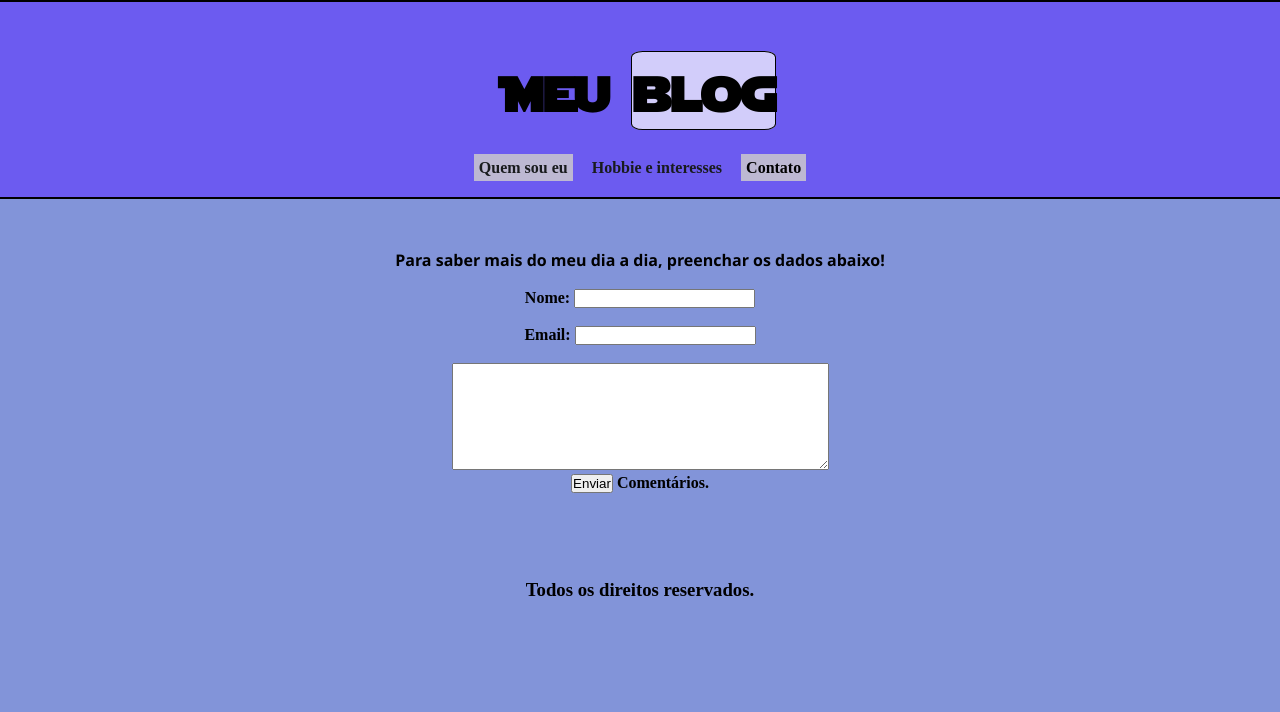
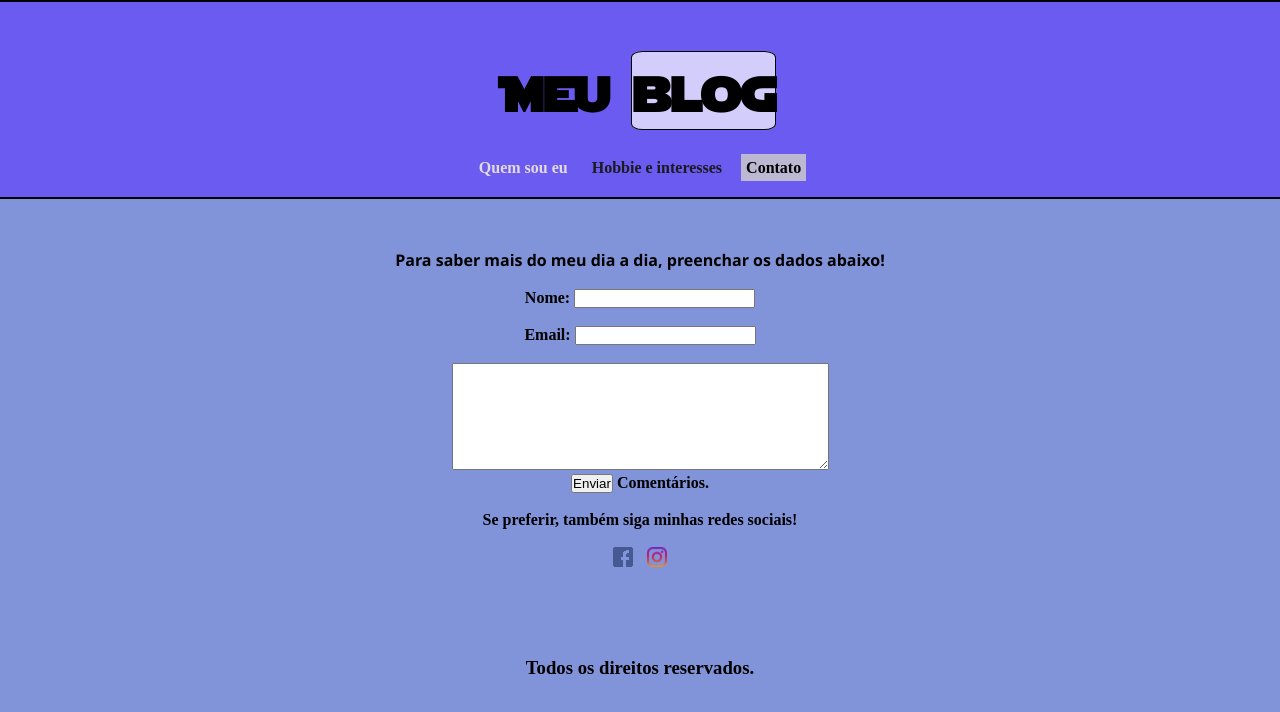
Before and after one commit to AslanDev28/Blog-pessoal, a plain HTML site: page contato.html in a window 1280 px wide. In both pictures the pointer is over the link "Quem sou eu". Drawn offline with Linux system fonts and the light colour scheme.

Commit message:
Add modificado

```diff
--- a/CSS/style.css
+++ b/CSS/style.css
@@ -36,15 +36,20 @@ a {
     background-color:  rgba(219, 219, 199, 0.733);
     color: rgb(0, 0, 0);
 
+
 }
 
 a:active {
-    color: rgb(223, 74, 74);
+    color: rgb(216, 44, 44);
 
 }
 
 a:hover {
-    background-color: rgba(219, 219, 199, 0.733);
+    color: rgb(226, 219, 219);
+}
+
+a:hover {
+    background-color: rgba(223, 223, 211, 0.733);
 }
 
 li, a {
@@ -109,4 +114,14 @@ h3 {
     font-size: 1.0em;
 }
 
+.corpo, a:hover {
+    background: none;
+
+}
+
+
+
+
+
+
 /*FIM CORPO SITE/*
--- a/contato.html
+++ b/contato.html
@@ -35,15 +35,22 @@
         <div> <br>
             <label for="texto"></label>
             <textarea name="comentários" id="texto" cols="45" rows="7"></textarea> <br>
-            <button type="submit">Enviar</button> Comentários.
+            <button type="submit">Enviar</button> Comentários. <br> <br> Se preferir, também siga minhas redes sociais! <br> <br>
+            <a href="https://www.facebook.com/LanKroif"> <img src="Imagens/facebook-5020.png" alt=""></a>
+            <a href="https://www.instagram.com/aslankroif/"> <img src="Imagens/instagram2020.png" alt=""></a>
+
         </div> <br>
         </strong> <br>
 
     </div>
 
+
+
 <div>
     <h3>Todos os direitos reservados.</h3>
 </div>
 
+
+
 </body>
 </html>
```
